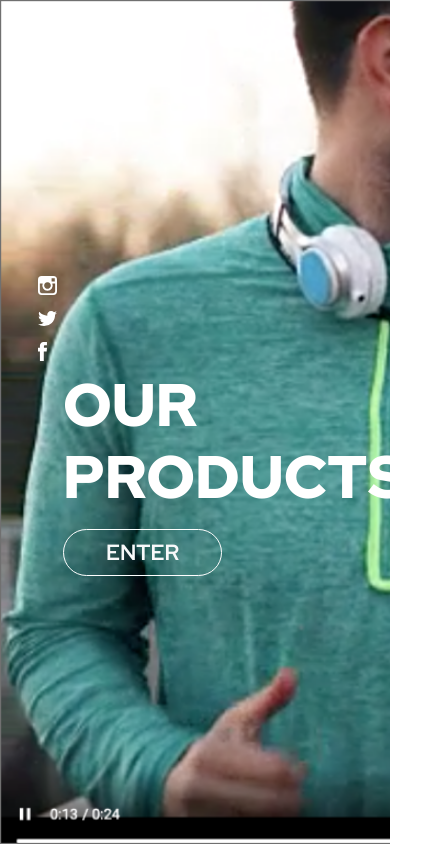
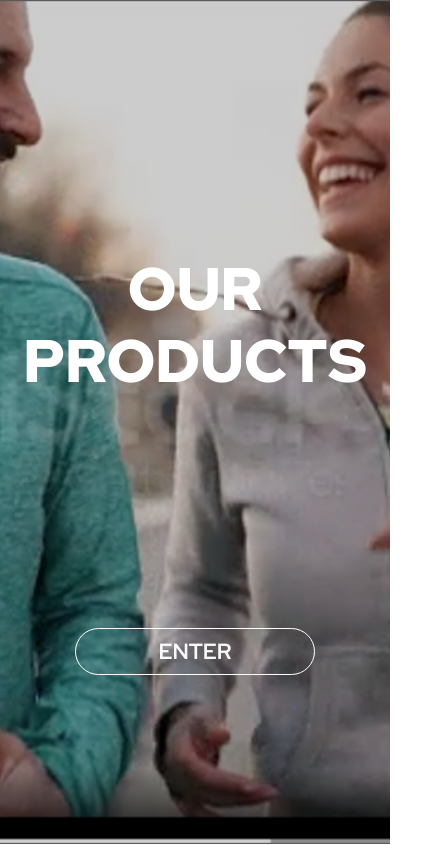
Before and after one commit to gabrielgila/savigny, a plain HTML site: page ourproducts.html in a window 390 px wide. Shown: the top 845 px of the page, 437 px wide, since content can reach past the window. Drawn offline with nearby package versions, Linux system fonts and the light colour scheme.

Commit message:
index and ourproducts ok

```diff
--- a/css/style.css
+++ b/css/style.css
@@ -456,7 +456,7 @@ a:hover {
 
 .contact-home-mobile {
     background-image:
-            linear-gradient(to right, rgba(0,0,0,1), rgba(255,255,255,0)),
+            linear-gradient(360deg, rgba(0,0,0,0.3) 0%, rgba(0,0,0,0.3) 34%, rgba(0,0,0,0.3) 100%),
             url('../images/contact.png');
     height: 100vh;
     background-size: contain, cover;
@@ -476,6 +476,8 @@ a:hover {
 }
 
 .enter-contact {
+    padding-top: 10px;
+    padding-bottom: 10px;
     padding-right: 30px;
     padding-left: 30px;
     font-weight: 700;
@@ -518,6 +520,23 @@ a:hover {
     padding: 0 0 0 0
 }
 
+.our-products-home-mobile {
+    background-image:
+            linear-gradient(360deg, rgba(0,0,0,0.2) 0%, rgba(0,0,0,0.2) 34%, rgba(0,0,0,0.2) 100%),
+            url('../images/ourProducts.png');
+    height: 100vh;
+    background-size: cover;
+    background-repeat: no-repeat;
+    background-position: center;
+    margin: 0 0 0 0;
+    padding: 0 0 0 0;
+    align-items: center;
+    justify-content: center;
+    display: flex;
+    text-align: center;
+
+}
+
 .product-sutbtitle {
     font-size: 30px;
 }
--- a/ourproducts.html
+++ b/ourproducts.html
@@ -19,6 +19,7 @@
 
 </head>
 <body>
+    <div class="content-desktop">
         <section class="our-products-home" >
             <div>
                 <div class="container">
@@ -54,6 +55,23 @@
                 </div>
             </div>
         </section>
+    </div>
+
+    <div class="content-mobile">
+        <section class="our-products-home-mobile relative-div">
+            <div class="mobile-component">
+                <div class="title-mobile-abolute">
+                    <h1 class="home-title">OUR<br>PRODUCTS</h1>
+                </div>
+            </div>
+            <div class="button-enter-home button-mobile-absolute">
+                <button type="button" class="btn btn-outline-light rounded-pill border border-white">
+                    <div class="enter-contact-mobile" href="">ENTER</div>
+                </button>
+            </div>
+        </section>
+
+    </div>
 
     <section class="content-desktop mt-3">
         <div class="container-fluid pt-5">
```
Also changed, not shown: contact.html (+2 -2 lines), index.html (+1 -10 lines). Lines whose indentation alone changed are shown as unchanged.
